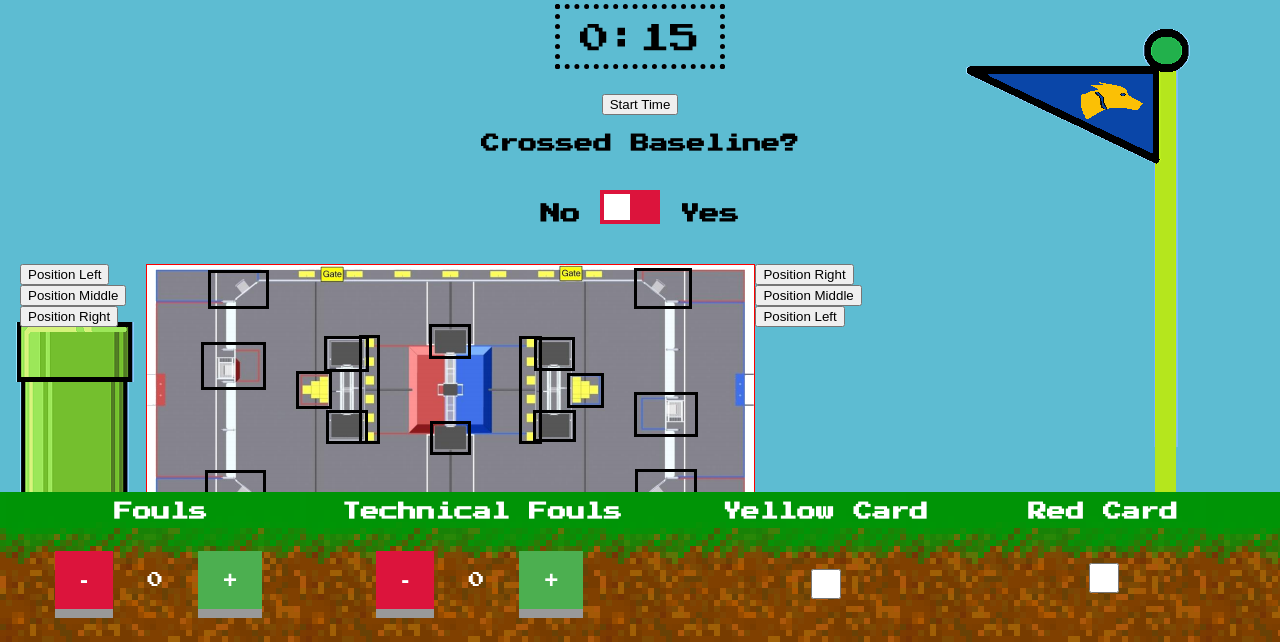
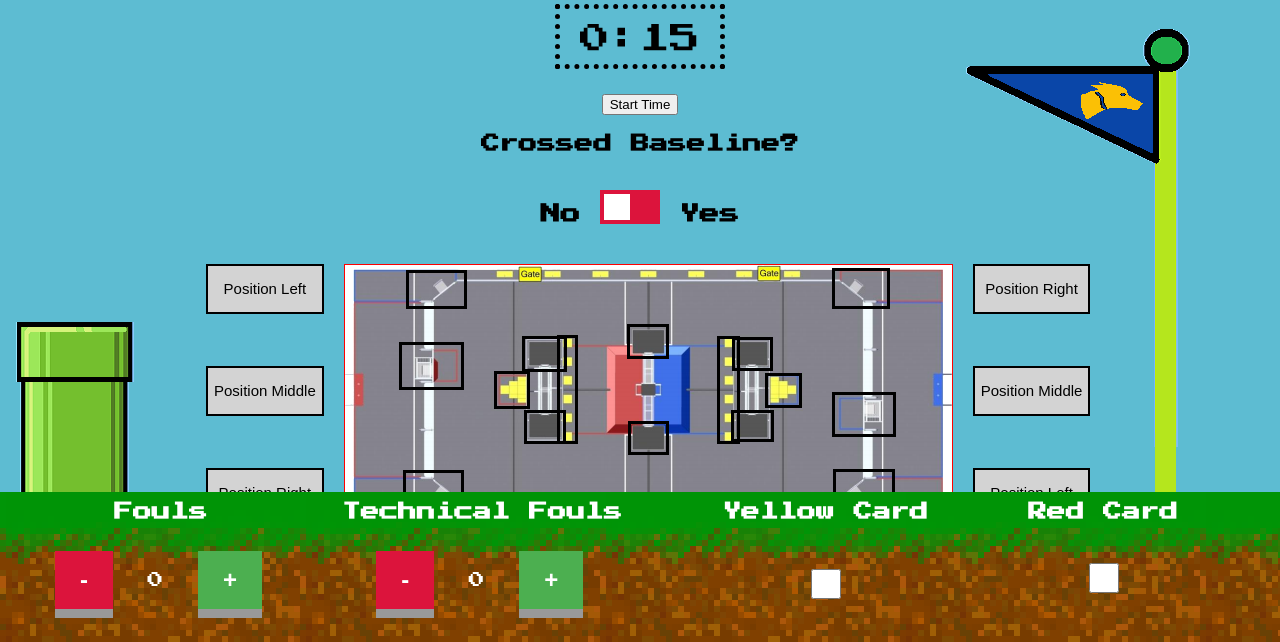
Before and after one commit to aryanindarapu/Scouting-System-2018, a PHP site: page /scoutingSystem.html in a window 1280 px wide, after a click on "Auton". Shown: the part 158-800 px from the top of the page. Run offline with PHP 8.4, Linux system fonts and the light colour scheme.

Commit message:
made buttons on auton

```diff
--- a/scoutingSystem.css
+++ b/scoutingSystem.css
@@ -291,3 +291,23 @@ textarea{
 	min-height:200px;
 	min-width: 700px;
 }
+.positionButtons{
+	background-color: #D3D3D3;
+	border: 2px solid black;
+	height: 50px;
+	font-size: 15px;
+}
+.positionButtonsClicked{
+	cursor: pointer;
+	opacity: 0.8;
+	background-color: #ff0000;
+}
+.positionButtons:hover{
+	cursor: pointer;
+	opacity: 0.8;
+	background-color: #ff0000;
+	transition: all .2s ease-in;
+	transform: scale(1.2);
+	transition: all .2s ease-out;
+
+}
--- a/scoutingSystem.html
+++ b/scoutingSystem.html
@@ -69,14 +69,14 @@
 				<h6 style = "display: inline; margin-left: 15px;">Yes</h6>
 			</center>
 			<br><br>
-			<div style = "display: flex; flex-direction: row">
-				<div>
-					<button>Position Left</button><br>
-					<button>Position Middle</button><br>
-					<button>Position Right</button>
+			<div style = "display: flex; flex-direction: row; margin-left: 15%;">
+				<div style = "display: flex; flex-direction: column; justify-content: space-between">
+					<button class = "positionButtons">Position Left</button>
+					<button class = "positionButtons"">Position Middle</button>
+					<button class = "positionButtons">Position Right</button>
 				</div>
 				<div>
-					<canvas id = "canvas1" onclick = "showCoords1(event)" style = "margin-left: 20px"></canvas><p id = "demo1" style = "display: none"></p>
+					<canvas id = "canvas1" onclick = "showCoords1(event)" style = "margin-left: 20px; margin-right: 20px"></canvas><p id = "demo1" style = "display: none"></p>
 					<div id = "confirm1" style="display:none">
 						<!-- The Modal -->
 						<div id = "myModal1" style = "padding-top: 430px;" class = "modal">
@@ -96,10 +96,10 @@
 						</div>
 					</div>
 				</div>
-				<div>
-					<button>Position Right</button><br>
-					<button>Position Middle</button><br>
-					<button>Position Left</button>
+				<div style = "display: flex; flex-direction: column; justify-content: space-between">
+					<button class = "positionButtons">Position Right</button><br>
+					<button class = "positionButtons">Position Middle</button><br>
+					<button class = "positionButtons">Position Left</button>
 				</div>
 			</div>
 
@@ -226,4 +226,12 @@
 		</div>
 	</body>
 	<script>document.getElementById("default").click();</script>
+	<script>
+		$(document).ready(function(){
+			$(".positionButtons").on("click", function(){
+				$(".positionButtons").removeClass("");
+				$(this).toggleClass("positionButtonsClicked");
+			});
+		});
 </html>
+</html>
```
